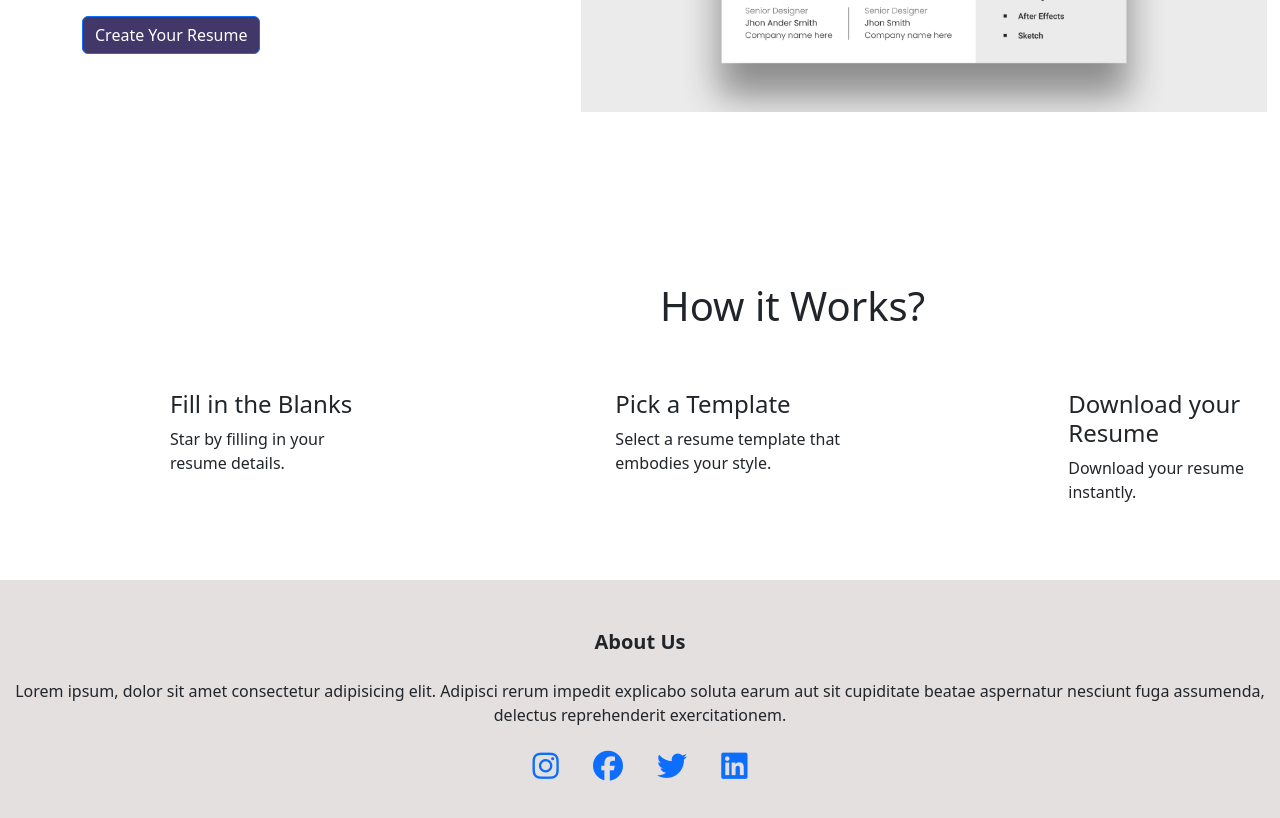
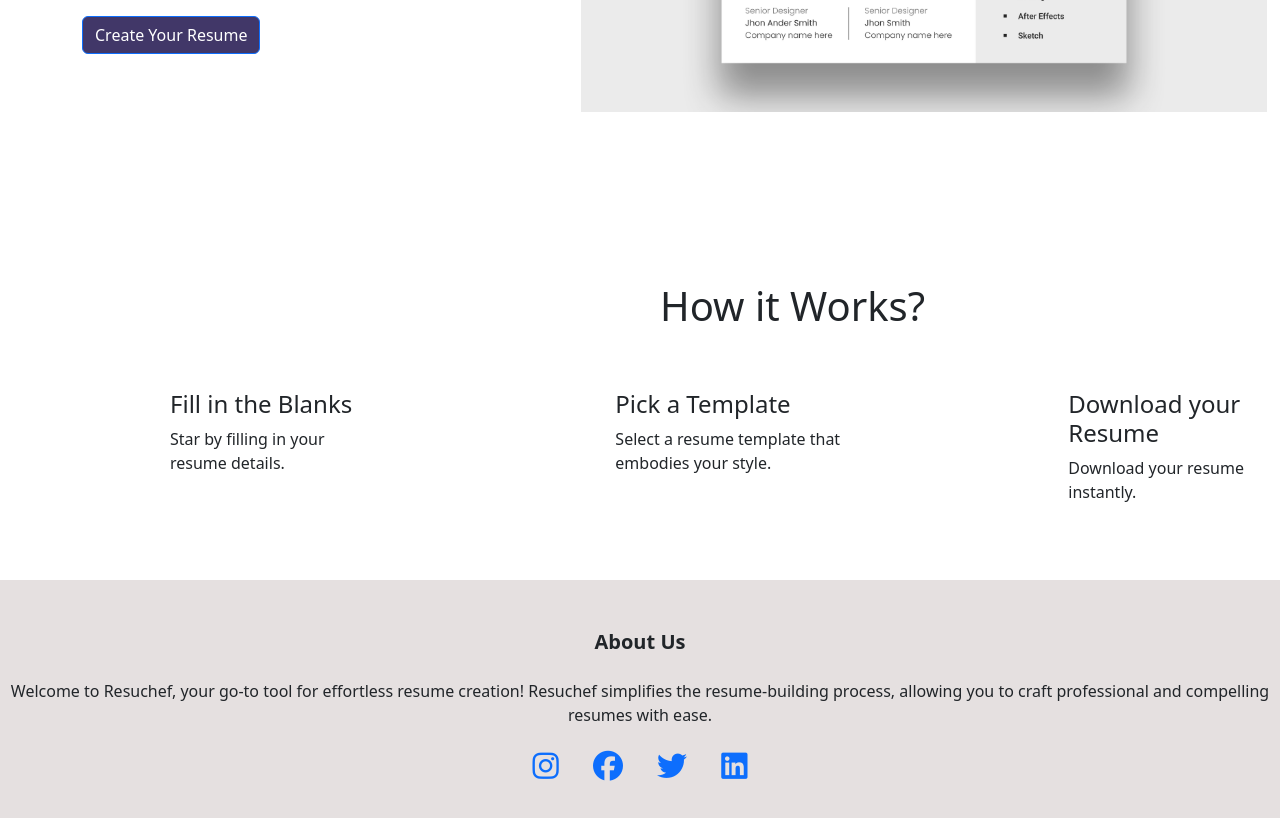
Before and after one commit to Ritikkumar23/resuchef, a plain HTML site: page index.html in a window 1280 px wide. Shown: the part 659-1477 px from the top of the page. Drawn offline with nearby package versions, Linux system fonts and the light colour scheme.

Commit message:
index.html

```diff
--- a/index.html
+++ b/index.html
@@ -53,7 +53,7 @@
 
 <section class="footer">
   <h4>About Us</h4>
-  <p>Lorem ipsum, dolor sit amet consectetur adipisicing elit. Adipisci rerum impedit explicabo soluta earum aut sit cupiditate beatae aspernatur nesciunt fuga assumenda,<br> delectus reprehenderit exercitationem.</p>
+  <p>Welcome to Resuchef, your go-to tool for effortless resume creation! Resuchef simplifies the resume-building process, allowing you to craft professional and compelling resumes with ease.</p>
   <a href="https://www.instagram.com" target="_blank"><i class="fa-brands fa-instagram"></i></a>
   <a href="https://www.facebook.com" target="_blank"><i class="fa-brands fa-facebook"></i></a>
   <a href="https://www.twitter.com" target="_blank"><i class="fa-brands fa-twitter"></i></a>
```
